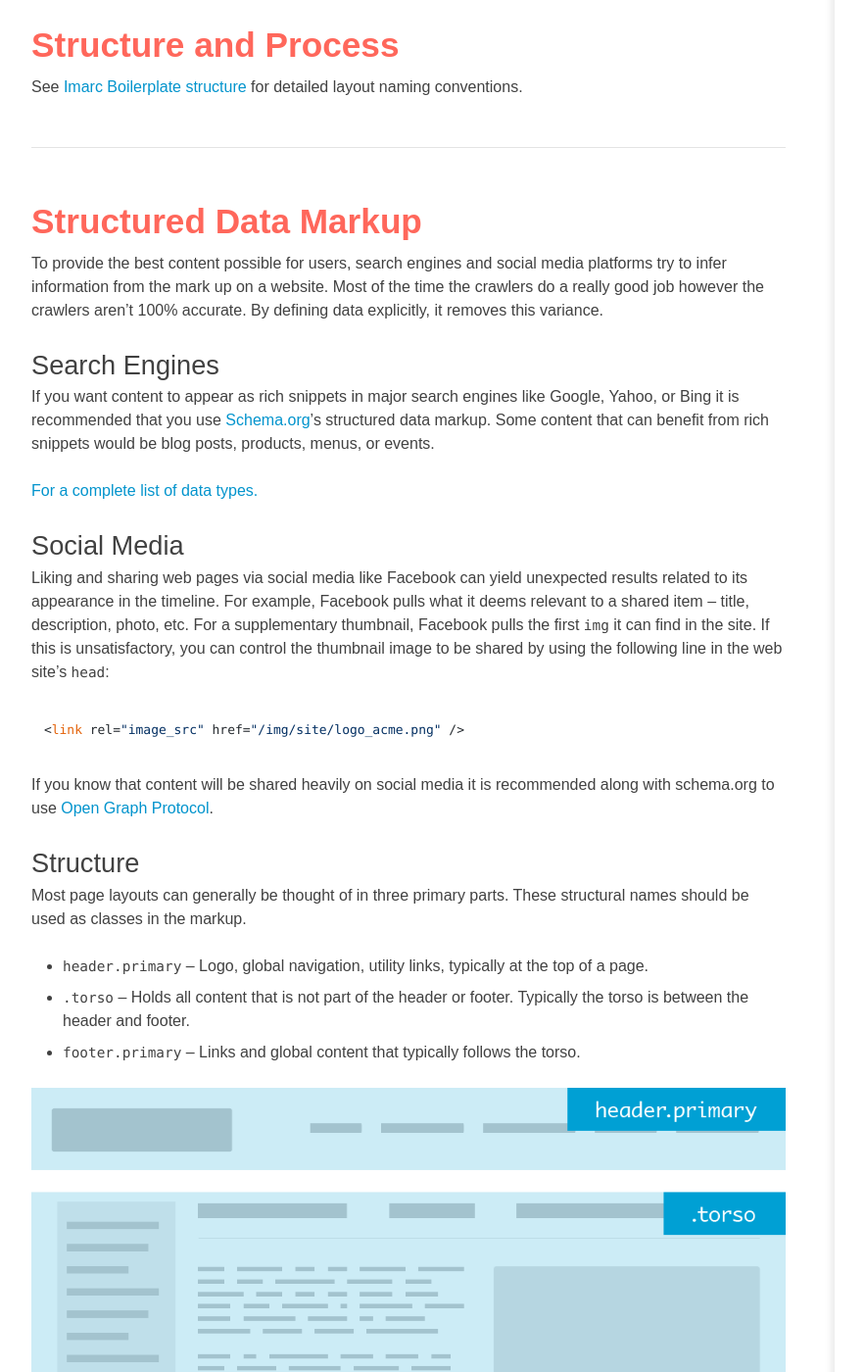
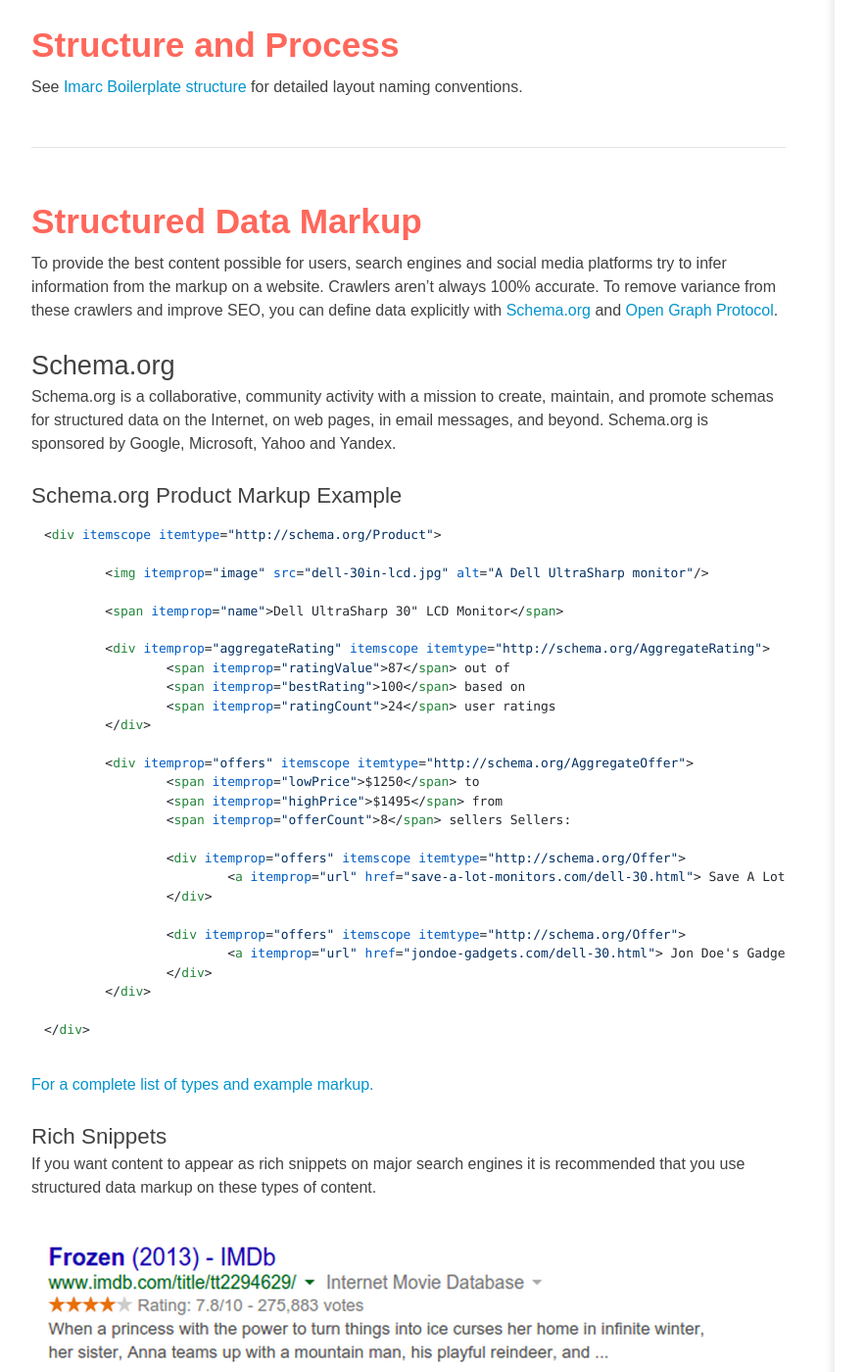
Before and after one commit to imarc/handbook, a Jekyll site: the page built from frontend.markdown, in a window 1280 px wide and 1400 px high, scrolled down 11970 px. Shown: the whole window at 98% size, without its empty margins (88-971 px from the left). Built offline with Jekyll 4.4.1, drawn with Linux system fonts in a browser that asks for light colours; nearby versions of some CDN libraries; some of the changed text lies outside the part shown.

Commit message:
Update Structured Data Markup

```diff
--- a/frontend.markdown
+++ b/frontend.markdown
@@ -559,21 +559,103 @@
 
 ## Structured Data Markup
 
-To provide the best content possible for users, search engines and social media platforms try to infer information from the mark up on a website. Most of the time the crawlers do a really good job however the crawlers aren't 100% accurate. By defining data explicitly, it removes this variance.
+To provide the best content possible for users, search engines and social media platforms try to infer information from the markup on a website. Crawlers aren't always 100% accurate. To remove variance from these crawlers and improve SEO, you can define data explicitly with [Schema.org](http://schema.org) and [Open Graph Protocol](http://ogp.me/).
 
-### Search Engines
+### Schema.org
 
-If you want content to appear as rich snippets in major search engines like Google, Yahoo, or Bing it is recommended that you use [Schema.org](http://schema.org)'s structured data markup. Some content that can benefit from rich snippets would be blog posts, products, menus, or events.
+Schema.org is a collaborative, community activity with a mission to create, maintain, and promote schemas for structured data on the Internet, on web pages, in email messages, and beyond. Schema.org is sponsored by Google, Microsoft, Yahoo and Yandex.
 
- [For a complete list of data types.](http://schema.org/docs/full.html)
+#### Schema.org Product Markup Example
 
-### Social Media
+	<div itemscope itemtype="http://schema.org/Product">
 
-Liking and sharing web pages via social media like Facebook can yield unexpected results related to its appearance in the timeline. For example, Facebook pulls what it deems relevant to a shared item – title, description, photo, etc. For a supplementary thumbnail, Facebook pulls the first `img` it can find in the site. If this is unsatisfactory, you can control the thumbnail image to be shared by using the following line in the web site's `head`:
+		<img itemprop="image" src="dell-30in-lcd.jpg" alt="A Dell UltraSharp monitor"/>
+
+		<span itemprop="name">Dell UltraSharp 30" LCD Monitor</span>
+
+		<div itemprop="aggregateRating" itemscope itemtype="http://schema.org/AggregateRating">
+			<span itemprop="ratingValue">87</span> out of
+			<span itemprop="bestRating">100</span> based on
+			<span itemprop="ratingCount">24</span> user ratings
+		</div>
+
+		<div itemprop="offers" itemscope itemtype="http://schema.org/AggregateOffer">
+			<span itemprop="lowPrice">$1250</span> to
+			<span itemprop="highPrice">$1495</span> from
+			<span itemprop="offerCount">8</span> sellers Sellers:
+
+			<div itemprop="offers" itemscope itemtype="http://schema.org/Offer">
+				<a itemprop="url" href="save-a-lot-monitors.com/dell-30.html"> Save A Lot Monitors - $1250</a>
+			</div>
+
+			<div itemprop="offers" itemscope itemtype="http://schema.org/Offer">
+				<a itemprop="url" href="jondoe-gadgets.com/dell-30.html"> Jon Doe's Gadgets - $1350</a>
+			</div>
+		</div>
+
+	</div>
+
+**[For a complete list of types and example markup.](http://schema.org/docs/full.html)**
+
+#### Rich Snippets
+If you want content to appear as rich snippets on major search engines it is recommended that you use structured data markup on these types of content.
+
+![Rich Snippet](img/rs-frozen.png)
+
+**Google Rich Snippet Support**
+
+- Product
+- Recipe
+- Review
+- Event
+- SoftwareApplication
+- Video
+- News article
+
+**Bing Rich Snippet Support**
+
+- Breadcrumbs
+- Businesses and organizations
+- Events
+- People
+- Products and offers
+- Recipes
+- Reviews
+- Reviews (aggregated)
+
+#### Schema.org Test Tool
+- [General Purpose](https://developers.google.com/structured-data/testing-tool/)
+
+### Open Graph
+
+The Open Graph Protocol enables any web page to become a rich object in a social graph. Content that will be shared heavily on social media is recommended to use Schema.org and Open Graph Protocol.
+
+Sharing content via social media can yield unexpected results related to its appearance on a time line. For example, Facebook pulls what it deems relevant to a shared item – title, description, photo, etc. For a supplementary thumbnail, Facebook pulls the first `img` it can find in the site. If this is unsatisfactory, you can control the thumbnail image to be shared by using the following line in the web site's `head`:
 
 	<link rel="image_src" href="/img/site/logo_acme.png" />
 
-If you know that content will be shared heavily on social media it is recommended along with schema.org to use [Open Graph Protocol](http://ogp.me/).
+#### Open Graph Example
+	<meta property="og:type" content="Responsive Design or Mobile-Specific: Which Option is Best for You?">
+	<meta property="og:description" content=" Our clients are always asking, “Does my site need to be responsive?” In a word, yes. But, there are options to consider when it comes to delivering a mobile optimized experience. There is no “one size fits all approach,” and the direction your…">
+	<meta property="og:site_name" content="Imarc Digital Agency">
+	<meta property="og:url" content="https://www.imarc.com/blog/responsive_design_mobile_specific_website">
+
+**Facebook Specific**
+	<meta property="fb:admins" content="100004926167588">
+	<meta name="article:author" content="https://www.facebook.com/iMarcAgency">
+
+
+**Twitter Specific**
+	<meta name="twitter:site" content="@ImarcAgency">
+	<meta name="twitter:title" content="Responsive Design or Mobile-Specific: Which Option is Best for You? | Imarc Web Design: Boston + Santa Cruz">
+	<meta name="twitter:card" content="summary">
+	<meta name="twitter:image" content="http://creative.imarc.net/sup/img/i_alone_color.jpg">
+
+
+#### Open Graph Test Tool
+- [General Purpose](http://iframely.com/debug)
+- [Facebook](https://developers.facebook.com/tools/debug)
+- [Twitter](https://dev.twitter.com/docs/cards/validation/validator)
 
 
 ### Structure
```
Also changed, not shown: img/rs-frozen.png (added).
